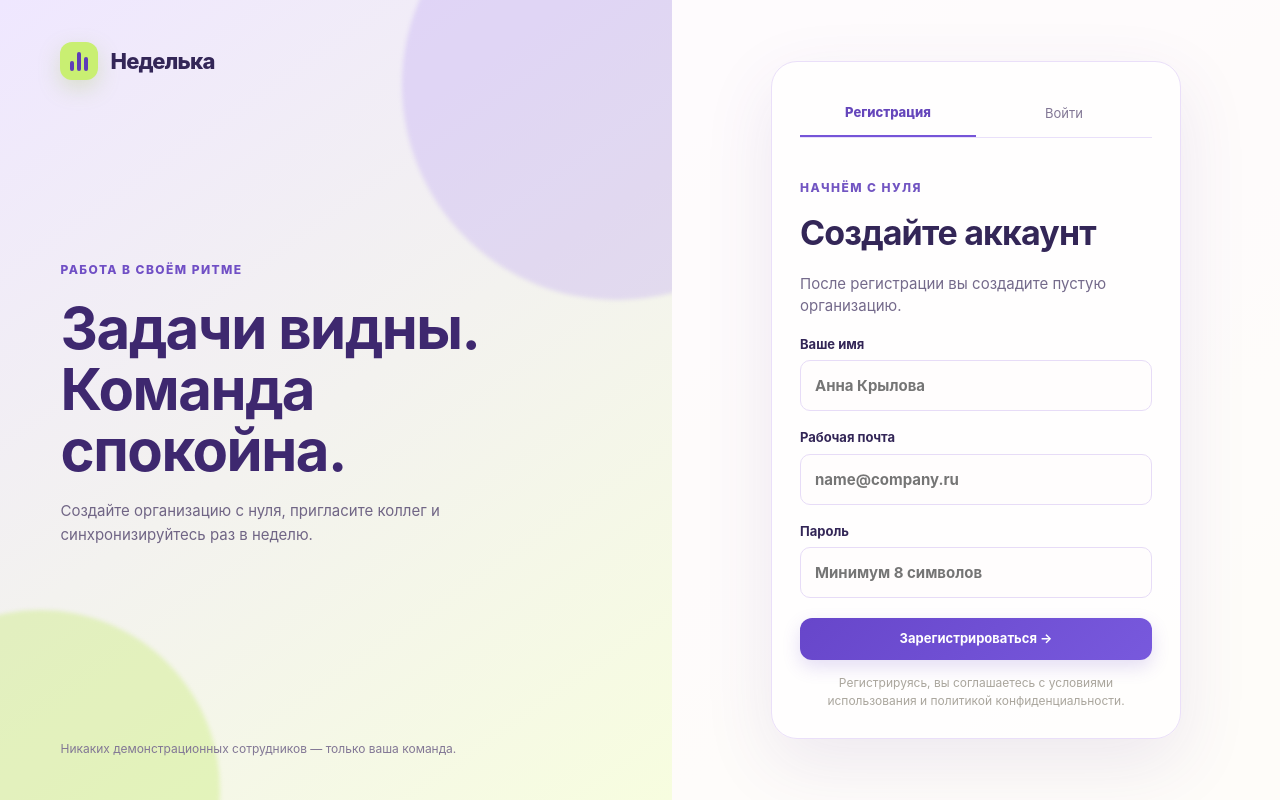
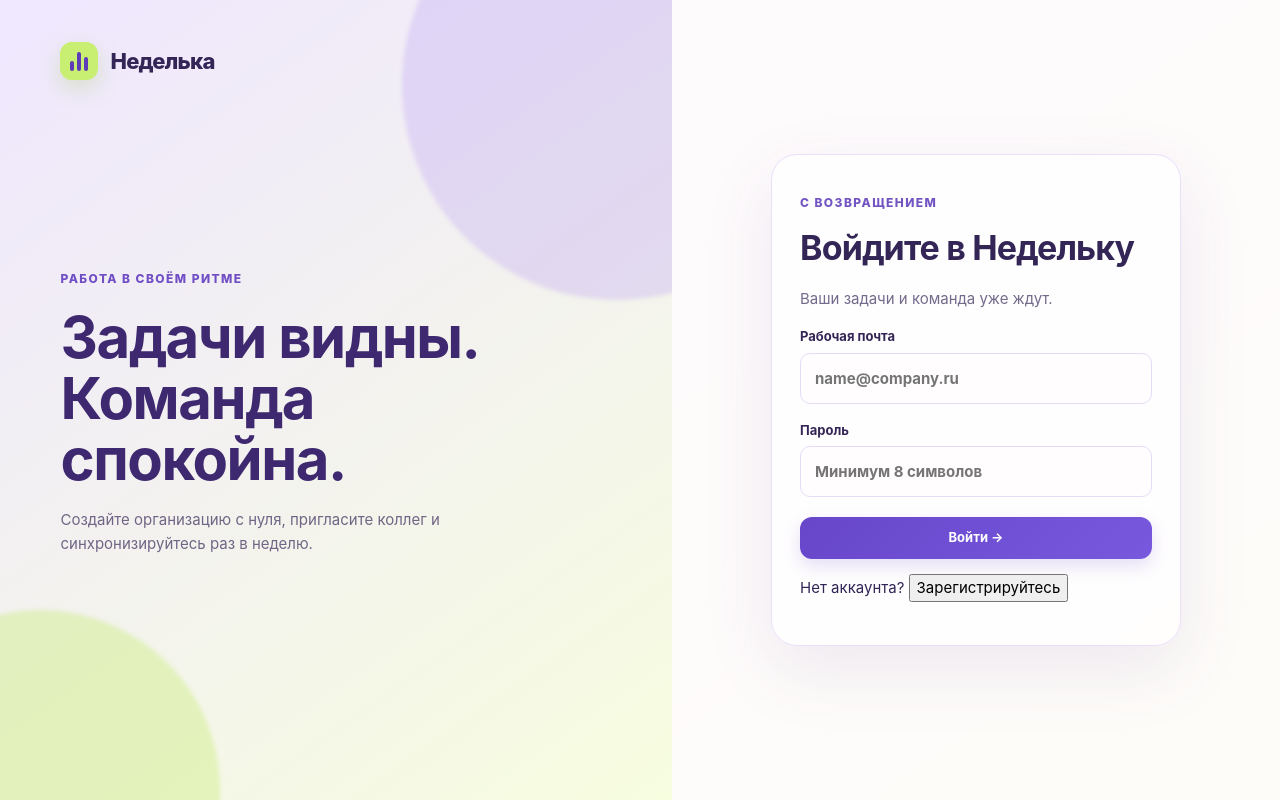
Before and after one commit to vilemys/nedelya-app, a Next.js app: page /auth in a window 1280 px wide. Built offline with nearby package versions, Linux system fonts and the light colour scheme.

Commit message:
Make sign in the default auth view

```diff
--- a/src/app/auth/auth-form.tsx
+++ b/src/app/auth/auth-form.tsx
@@ -4,7 +4,7 @@ import { useState } from "react";
 import { createClient } from "@/lib/supabase/client";
 
 export default function AuthForm({ invite = "" }: { invite?: string }) {
-  const [mode, setMode] = useState<"login" | "signup">("signup");
+  const [mode, setMode] = useState<"login" | "signup">("login");
   const [name, setName] = useState("");
   const [email, setEmail] = useState("");
   const [password, setPassword] = useState("");
@@ -38,10 +38,6 @@ export default function AuthForm({ invite = "" }: { invite?: string }) {
 
   return (
     <form className="auth-form" onSubmit={submit}>
-      <div className="auth-tabs">
-        <button type="button" className={mode === "signup" ? "active" : ""} onClick={() => { setMode("signup"); setMessage(""); }}>Регистрация</button>
-        <button type="button" className={mode === "login" ? "active" : ""} onClick={() => { setMode("login"); setMessage(""); }}>Войти</button>
-      </div>
       <p className="eyebrow">{invite ? "ПРИГЛАШЕНИЕ В КОМАНДУ" : mode === "signup" ? "НАЧНЁМ С НУЛЯ" : "С ВОЗВРАЩЕНИЕМ"}</p>
       <h2>{mode === "signup" ? "Создайте аккаунт" : "Войдите в Недельку"}</h2>
       <p className="sub">{invite ? "Войдите или создайте аккаунт с той почтой, на которую вас пригласили." : mode === "signup" ? "После регистрации вы создадите пустую организацию." : "Ваши задачи и команда уже ждут."}</p>
@@ -50,7 +46,7 @@ export default function AuthForm({ invite = "" }: { invite?: string }) {
       <label>Пароль<input required type="password" minLength={8} value={password} onChange={(e) => setPassword(e.target.value)} placeholder="Минимум 8 символов" /></label>
       {message && <div className={message.startsWith("Проверьте") ? "notice success" : "notice"}>{message}</div>}
       <button className="primary" disabled={loading}>{loading ? "Подождите…" : mode === "signup" ? "Зарегистрироваться →" : "Войти →"}</button>
-      <small className="legal">Регистрируясь, вы соглашаетесь с условиями использования и политикой конфиденциальности.</small>
+      {mode === "login" ? <p className="auth-switch">Нет аккаунта? <button type="button" onClick={() => { setMode("signup"); setMessage(""); }}>Зарегистрируйтесь</button></p> : <><p className="auth-switch">Уже есть аккаунт? <button type="button" onClick={() => { setMode("login"); setMessage(""); }}>Войти</button></p><small className="legal">Регистрируясь, вы соглашаетесь с условиями использования и политикой конфиденциальности.</small></>}
     </form>
   );
 }
--- a/src/app/auth/page.tsx
+++ b/src/app/auth/page.tsx
@@ -15,7 +15,7 @@ export default async function AuthPage({
           <h1>Задачи видны.<br />Команда спокойна.</h1>
           <p>Создайте организацию с нуля, пригласите коллег и синхронизируйтесь раз в неделю.</p>
         </div>
-        <small>Никаких демонстрационных сотрудников — только ваша команда.</small>
+        <span aria-hidden="true" />
       </section>
       <section className="auth-panel"><AuthForm invite={invite} /></section>
     </main>
```
